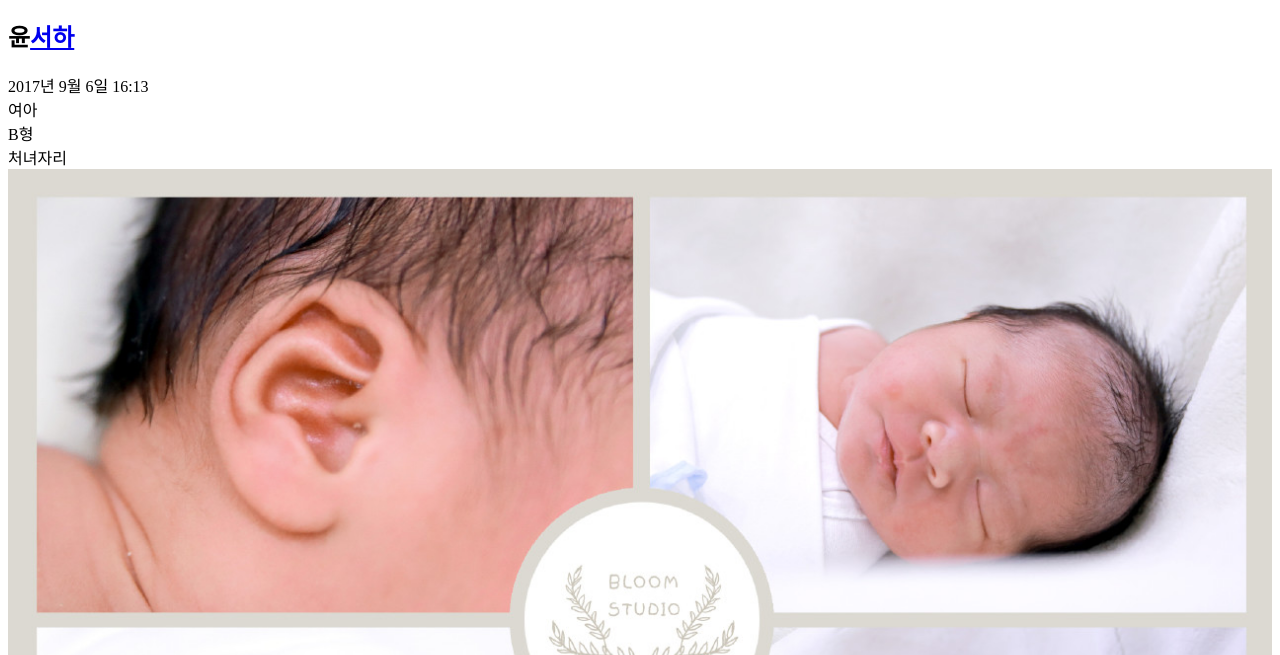
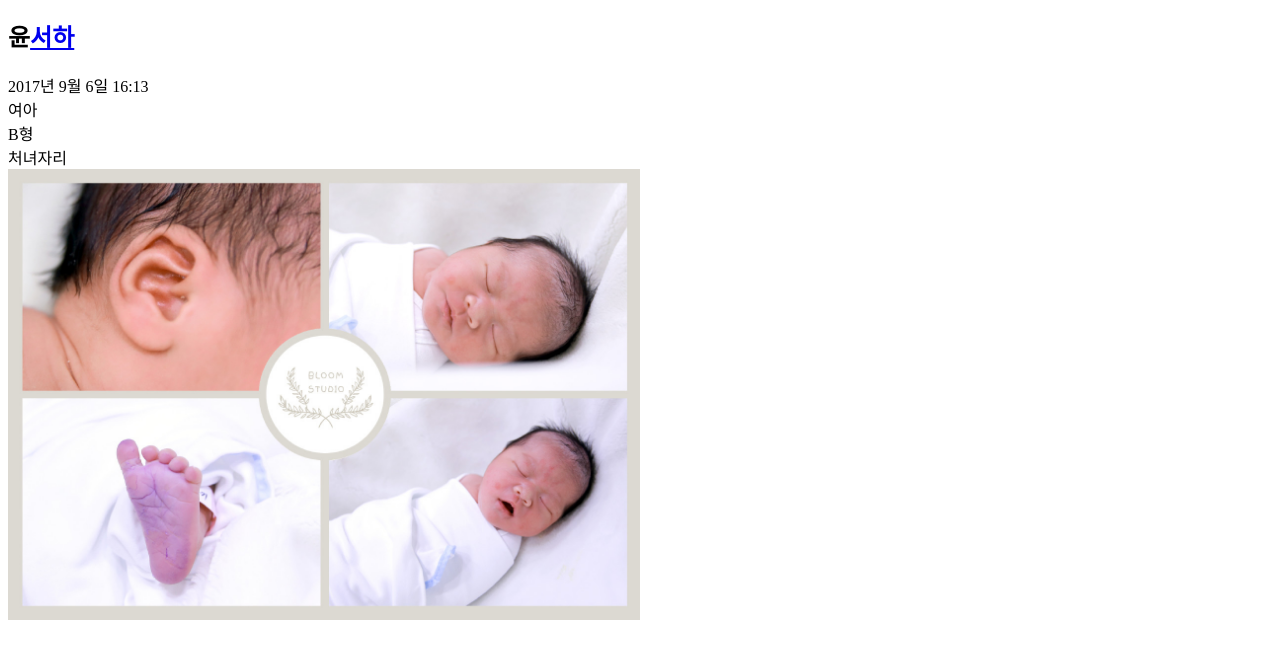
Before and after one commit to JAEOK-YOON/web1, a plain HTML site: page index.html in a window 1280 px wide. Shown: the part 145-800 px from the top of the page. Drawn offline with Linux system fonts and the light colour scheme.

Commit message:
Add files via upload

```diff
--- a/index.html
+++ b/index.html
@@ -17,7 +17,7 @@
   <br>여아
   <br>B형
   <br>처녀자리
-  <img src="index.jpg" width="100%">
+  <br><img src="index.jpg" width="50%">
 </p>
 </body>
 </html>
```
